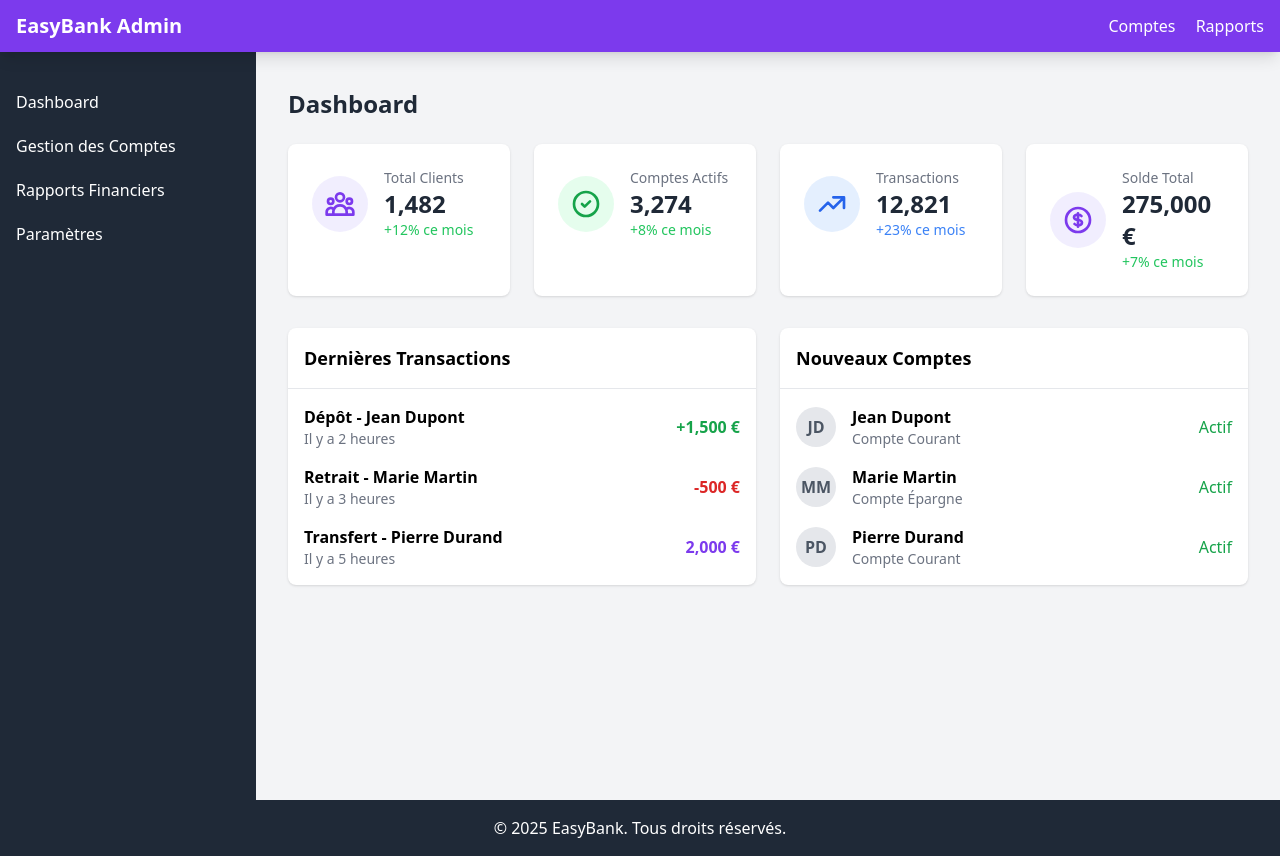
After one commit to ettaoussiilyas/EasyBank, a PHP site: page /app/views/admin/index.php in a window 1280 px wide. The commit adds this page. Run offline with PHP 8.4, Linux system fonts and the light colour scheme; some libraries are stand-ins or nearby versions.

Commit message:
EAS-7 admin dashboard template

```diff
--- a/app/config/db.php
+++ b/app/config/db.php
@@ -11,7 +11,7 @@ class Db {
 
             $this->conn->setAttribute(PDO::ATTR_ERRMODE, PDO::ERRMODE_EXCEPTION);
 
-            echo "Connected successfully";
+
 
           } catch(PDOException $e) {
             echo "Connection failed: " . $e->getMessage();
--- /dev/null
+++ b/app/views/admin/index.php
@@ -0,0 +1,157 @@
+<?php
+$title = "Dashboard Admin | EasyBank";
+require_once(__DIR__ . '/../partials/header.php');
+require_once(__DIR__ . '/../partials/sidebar.php');
+?>
+
+<!-- Content -->
+<div class="flex-1 p-8 mt-14">
+    <div class="max-w-7xl mx-auto">
+        <h2 class="text-2xl font-bold text-gray-800 mb-6">Dashboard</h2>
+
+        <!-- Stats Overview -->
+        <div class="grid grid-cols-1 md:grid-cols-4 gap-6 mb-8">
+            <!-- Total Clients -->
+            <div class="bg-white rounded-lg shadow p-6">
+                <div class="flex items-center">
+                    <div class="p-3 rounded-full bg-violet-100 bg-opacity-75">
+                        <svg class="w-8 h-8 text-violet-600" fill="none" stroke="currentColor" viewBox="0 0 24 24">
+                            <path stroke-linecap="round" stroke-linejoin="round" stroke-width="2" d="M17 20h5v-2a3 3 0 00-5.356-1.857M17 20H7m10 0v-2c0-.656-.126-1.283-.356-1.857M7 20H2v-2a3 3 0 015.356-1.857M7 20v-2c0-.656.126-1.283.356-1.857m0 0a5.002 5.002 0 019.288 0M15 7a3 3 0 11-6 0 3 3 0 016 0zm6 3a2 2 0 11-4 0 2 2 0 014 0zM7 10a2 2 0 11-4 0 2 2 0 014 0z" />
+                        </svg>
+                    </div>
+                    <div class="ml-4">
+                        <h3 class="text-gray-500 text-sm">Total Clients</h3>
+                        <p class="text-2xl font-bold text-gray-800">1,482</p>
+                        <p class="text-sm text-green-500">+12% ce mois</p>
+                    </div>
+                </div>
+            </div>
+
+            <!-- Comptes Actifs -->
+            <div class="bg-white rounded-lg shadow p-6">
+                <div class="flex items-center">
+                    <div class="p-3 rounded-full bg-green-100 bg-opacity-75">
+                        <svg class="w-8 h-8 text-green-600" fill="none" stroke="currentColor" viewBox="0 0 24 24">
+                            <path stroke-linecap="round" stroke-linejoin="round" stroke-width="2" d="M9 12l2 2 4-4m6 2a9 9 0 11-18 0 9 9 0 0118 0z" />
+                        </svg>
+                    </div>
+                    <div class="ml-4">
+                        <h3 class="text-gray-500 text-sm">Comptes Actifs</h3>
+                        <p class="text-2xl font-bold text-gray-800">3,274</p>
+                        <p class="text-sm text-green-500">+8% ce mois</p>
+                    </div>
+                </div>
+            </div>
+
+            <!-- Transactions -->
+            <div class="bg-white rounded-lg shadow p-6">
+                <div class="flex items-center">
+                    <div class="p-3 rounded-full bg-blue-100 bg-opacity-75">
+                        <svg class="w-8 h-8 text-blue-600" fill="none" stroke="currentColor" viewBox="0 0 24 24">
+                            <path stroke-linecap="round" stroke-linejoin="round" stroke-width="2" d="M13 7h8m0 0v8m0-8l-8 8-4-4-6 6" />
+                        </svg>
+                    </div>
+                    <div class="ml-4">
+                        <h3 class="text-gray-500 text-sm">Transactions</h3>
+                        <p class="text-2xl font-bold text-gray-800">12,821</p>
+                        <p class="text-sm text-blue-500">+23% ce mois</p>
+                    </div>
+                </div>
+            </div>
+
+            <!-- Solde Total -->
+            <div class="bg-white rounded-lg shadow p-6">
+                <div class="flex items-center">
+                    <div class="p-3 rounded-full bg-violet-100 bg-opacity-75">
+                        <svg class="w-8 h-8 text-violet-600" fill="none" stroke="currentColor" viewBox="0 0 24 24">
+                            <path stroke-linecap="round" stroke-linejoin="round" stroke-width="2" d="M12 8c-1.657 0-3 .895-3 2s1.343 2 3 2 3 .895 3 2-1.343 2-3 2m0-8c1.11 0 2.08.402 2.599 1M12 8V7m0 1v8m0 0v1m0-1c-1.11 0-2.08-.402-2.599-1M21 12a9 9 0 11-18 0 9 9 0 0118 0z" />
+                        </svg>
+                    </div>
+                    <div class="ml-4">
+                        <h3 class="text-gray-500 text-sm">Solde Total</h3>
+                        <p class="text-2xl font-bold text-gray-800">275,000 €</p>
+                        <p class="text-sm text-green-500">+7% ce mois</p>
+                    </div>
+                </div>
+            </div>
+        </div>
+
+        <!-- Recent Activity -->
+        <div class="grid grid-cols-1 md:grid-cols-2 gap-6">
+            <!-- Latest Transactions -->
+            <div class="bg-white rounded-lg shadow">
+                <div class="p-4 border-b">
+                    <h3 class="text-lg font-semibold">Dernières Transactions</h3>
+                </div>
+                <div class="p-4">
+                    <div class="space-y-4">
+                        <div class="flex justify-between items-center">
+                            <div>
+                                <p class="font-semibold">Dépôt - Jean Dupont</p>
+                                <p class="text-sm text-gray-500">Il y a 2 heures</p>
+                            </div>
+                            <span class="text-green-600 font-semibold">+1,500 €</span>
+                        </div>
+                        <div class="flex justify-between items-center">
+                            <div>
+                                <p class="font-semibold">Retrait - Marie Martin</p>
+                                <p class="text-sm text-gray-500">Il y a 3 heures</p>
+                            </div>
+                            <span class="text-red-600 font-semibold">-500 €</span>
+                        </div>
+                        <div class="flex justify-between items-center">
+                            <div>
+                                <p class="font-semibold">Transfert - Pierre Durand</p>
+                                <p class="text-sm text-gray-500">Il y a 5 heures</p>
+                            </div>
+                            <span class="text-violet-600 font-semibold">2,000 €</span>
+                        </div>
+                    </div>
+                </div>
+            </div>
+
+            <!-- New Accounts -->
+            <div class="bg-white rounded-lg shadow">
+                <div class="p-4 border-b">
+                    <h3 class="text-lg font-semibold">Nouveaux Comptes</h3>
+                </div>
+                <div class="p-4">
+                    <div class="space-y-4">
+                        <div class="flex items-center">
+                            <div class="w-10 h-10 rounded-full bg-gray-200 flex items-center justify-center">
+                                <span class="text-gray-600 font-semibold">JD</span>
+                            </div>
+                            <div class="ml-4">
+                                <p class="font-semibold">Jean Dupont</p>
+                                <p class="text-sm text-gray-500">Compte Courant</p>
+                            </div>
+                            <span class="ml-auto text-green-600">Actif</span>
+                        </div>
+                        <div class="flex items-center">
+                            <div class="w-10 h-10 rounded-full bg-gray-200 flex items-center justify-center">
+                                <span class="text-gray-600 font-semibold">MM</span>
+                            </div>
+                            <div class="ml-4">
+                                <p class="font-semibold">Marie Martin</p>
+                                <p class="text-sm text-gray-500">Compte Épargne</p>
+                            </div>
+                            <span class="ml-auto text-green-600">Actif</span>
+                        </div>
+                        <div class="flex items-center">
+                            <div class="w-10 h-10 rounded-full bg-gray-200 flex items-center justify-center">
+                                <span class="text-gray-600 font-semibold">PD</span>
+                            </div>
+                            <div class="ml-4">
+                                <p class="font-semibold">Pierre Durand</p>
+                                <p class="text-sm text-gray-500">Compte Courant</p>
+                            </div>
+                            <span class="ml-auto text-green-600">Actif</span>
+                        </div>
+                    </div>
+                </div>
+            </div>
+        </div>
+    </div>
+</div>
+
+<?php require_once(__DIR__ . '/../partials/footer.php'); ?>
--- /dev/null
+++ b/app/views/partials/footer.php
@@ -0,0 +1,7 @@
+            </div>
+        </div>
+        <footer class="bg-gray-800 text-white py-4 text-center">
+            <p>&copy; <?= date('Y') ?> EasyBank. Tous droits réservés.</p>
+        </footer>
+    </body>
+</html>
--- /dev/null
+++ b/app/views/partials/header.php
@@ -0,0 +1,27 @@
+<!DOCTYPE html>
+<html lang="fr">
+<head>
+    <meta charset="UTF-8">
+    <meta name="viewport" content="width=device-width, initial-scale=1.0">
+    <title><?= $title ?? 'EasyBank Admin' ?></title>
+    <script src="https://cdn.tailwindcss.com"></script>
+</head>
+<body class="bg-gray-100">
+    <!-- Navbar -->
+    <nav class="bg-violet-600 text-white shadow-lg absolute w-full z-10">
+        <div class="max-w-7xl mx-auto px-4 py-3">
+            <div class="flex justify-between items-center">
+                <h1 class="text-xl font-bold">EasyBank Admin</h1>
+                <div class="space-x-4">
+                    <a href="/admin/accounts" class="hover:text-violet-200">Comptes</a>
+                    <a href="/admin/reports" class="hover:text-violet-200">Rapports</a>
+                </div>
+            </div>
+        </div>
+    </nav>
+
+    <!-- Ajout d'un div pour créer l'espace sous la navbar -->
+    <div class="">
+        <div class="flex min-h-screen">
+</body>
+</html>
--- /dev/null
+++ b/app/views/partials/sidebar.php
@@ -0,0 +1,17 @@
+<!-- Sidebar -->
+<div class="bg-gray-800 text-white w-64 min-h-screen">
+    <nav class="mt-14 py-6">
+        <a href="/admin/dashboard" class="block py-2.5 px-4 rounded transition duration-200 hover:bg-violet-600">
+            Dashboard
+        </a>
+        <a href="/admin/accounts" class="block py-2.5 px-4 rounded transition duration-200 hover:bg-violet-600">
+            Gestion des Comptes
+        </a>
+        <a href="/admin/reports" class="block py-2.5 px-4 rounded transition duration-200 hover:bg-violet-600">
+            Rapports Financiers
+        </a>
+        <a href="/admin/settings" class="block py-2.5 px-4 rounded transition duration-200 hover:bg-violet-600">
+            Paramètres
+        </a>
+    </nav>
+</div>
```
Also changed, not shown: app/controllers/AdminController.php (added, +18 -0 lines), app/models/Accounts.php (added, +27 -0 lines), app/views/admin/accounts.php (added, +65 -0 lines), app/views/admin/reports.php (added, +43 -0 lines), core/BaseController.php (+11 -7 lines), core/Route.php (+29 -16 lines), core/Router.php (+21 -33 lines), public/index.php (+6 -5 lines).
